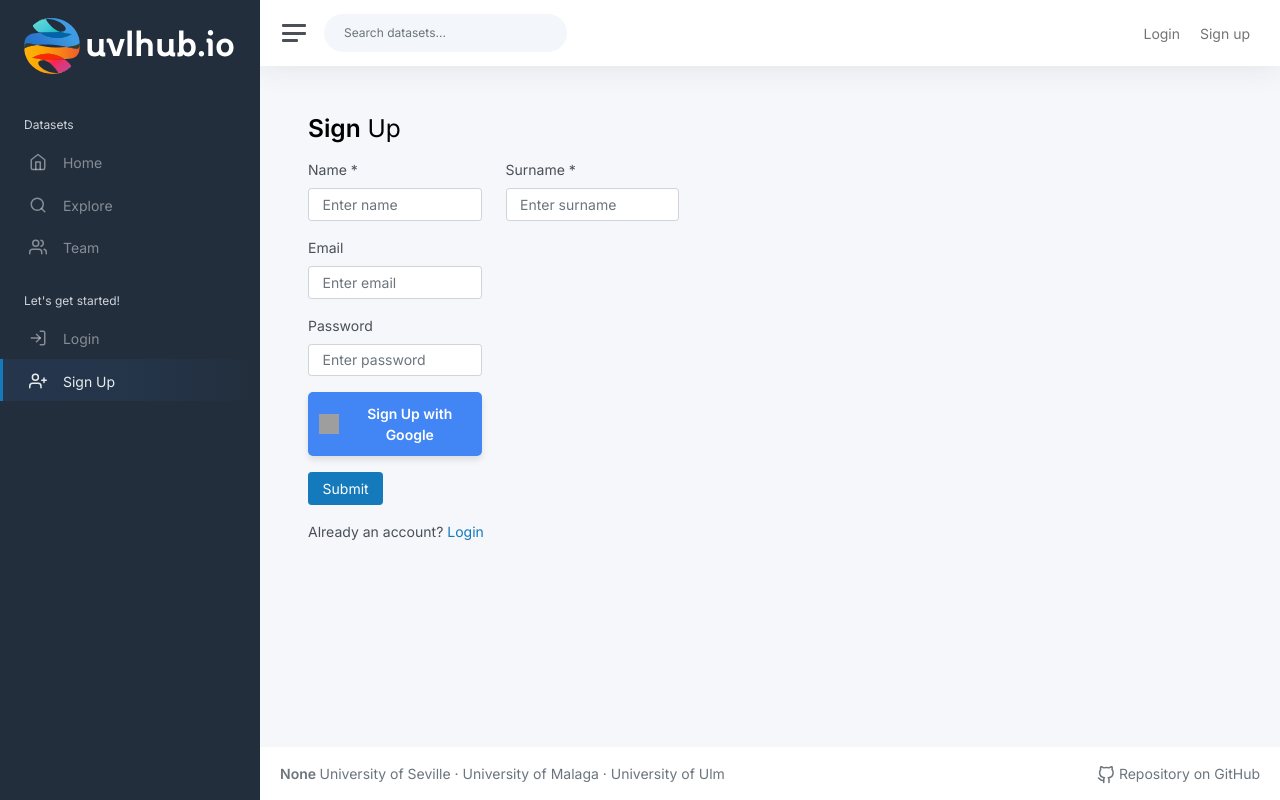
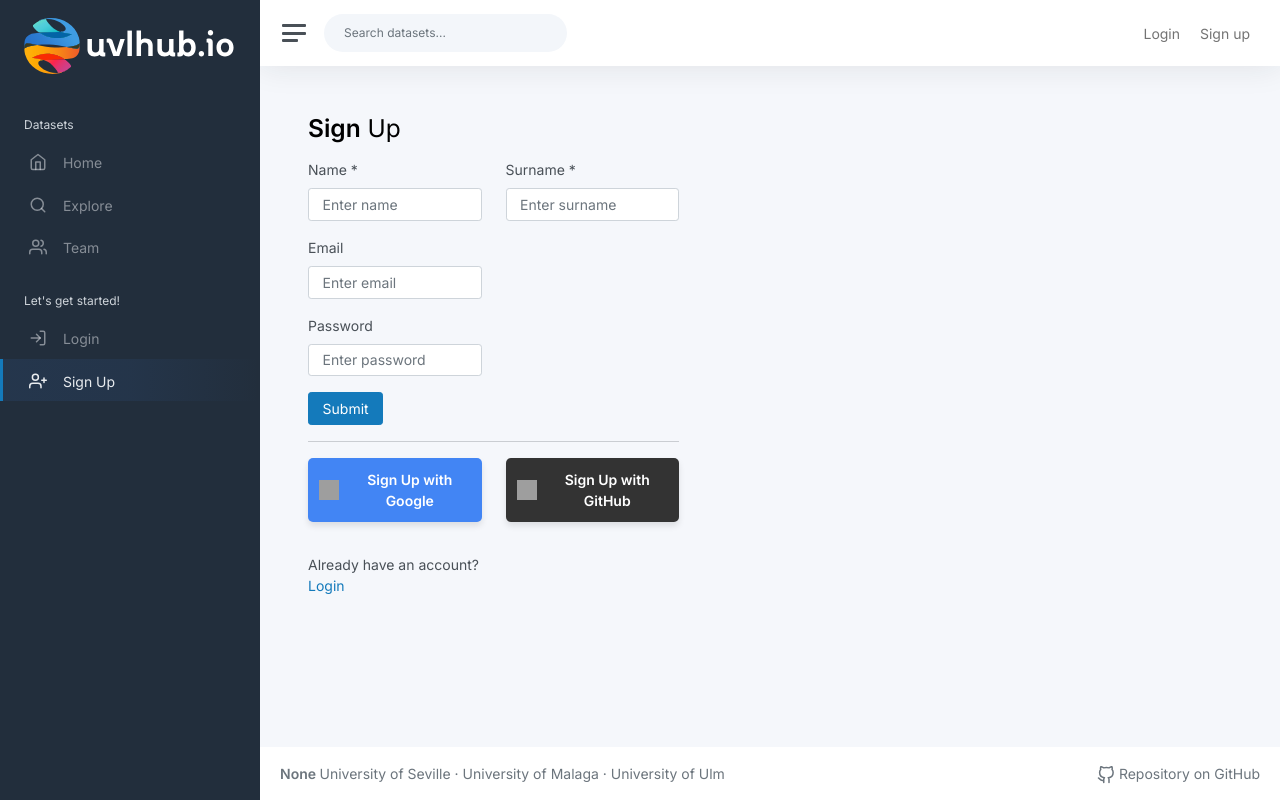
Before and after one commit to EGC-G2-tortilla/tortilla-hub, a Flask app: page /signup/ in a window 1280 px wide. Run offline with Flask 3, Linux system fonts and the light colour scheme; parts of the project's set-up code (start-up, migrations or seed data) failed here and were passed over; some libraries are stand-ins or nearby versions; grey boxes are pictures that could not be loaded.

Commit message:
feat: Añadida lógica de inicio de sesión y registro con Github
La lógica se controla de la siguiente manera: Si el usuario no está autenticado e intenta acceder a login o a signup se le enviará al formulario correspondiente. Si está autenticado e intenta acceder se le envía a la pantalla principal

```diff
--- a/app/modules/auth/routes.py
+++ b/app/modules/auth/routes.py
@@ -2,7 +2,7 @@ import os
 import secrets
 import string
 from dotenv import load_dotenv
-from flask import render_template, redirect, url_for, request, Flask
+from flask import render_template, redirect, url_for, session, request, Flask
 from flask_login import current_user, login_user, logout_user
 from werkzeug.security import generate_password_hash
 
@@ -29,6 +29,18 @@ google = oauth.register(
     server_metadata_url='https://accounts.google.com/.well-known/openid-configuration',
     client_kwargs={'scope': 'openid profile email'})
 
+github = oauth.register(
+    name='github',
+    client_id=os.getenv('GITHUB_CLIENT_ID'),
+    client_secret=os.getenv('GITHUB_CLIENT_SECRET'),
+    access_token_url='https://github.com/login/oauth/access_token',
+    access_token_params=None,
+    authorize_url='https://github.com/login/oauth/authorize',
+    authorize_params=None,
+    api_base_url='https://api.github.com/',
+    client_kwargs={'scope': 'user:email read:user'},
+    )
+
 
 def generate_random_password(length=12):
     characters = string.ascii_letters + string.digits + string.punctuation
@@ -39,6 +51,10 @@ def generate_random_password(length=12):
 def show_signup_form():
     if current_user.is_authenticated:
         return redirect(url_for('public.index'))
+
+    # Genera un estado único para la sesión
+    state = secrets.token_urlsafe(16)
+    session['signup_state'] = state
 
     form = SignupForm()
     if form.validate_on_submit():
@@ -58,20 +74,30 @@ def show_signup_form():
         login_user(user, remember=True)
         return redirect(url_for('public.index'))
 
-    return render_template("auth/signup_form.html", form=form)
+    return render_template("auth/signup_form.html", form=form, state=state)
 
 
 @auth_bp.route("/signup/google")
 def sign_up_google():
+    if session.get('signup_state') is None:
+        return redirect(url_for('auth.show_signup_form'))
     redirect_uri = url_for('auth.authorize_signup_google', _external=True)
     return google.authorize_redirect(redirect_uri)
 
 
+@auth_bp.route("/signup/github")
+def sign_up_github():
+    if session.get('signup_state') is None:
+        return redirect(url_for('auth.show_signup_form'))
+    redirect_uri = url_for('auth.authorize_github', _external=True, flow='signup')
+    return github.authorize_redirect(redirect_uri)
+
+
 @auth_bp.route("/authorize/signup/google")
 def authorize_signup_google():
-    if current_user.is_authenticated:
+    if current_user.is_authenticated and session.get('signup_state') is None:
         return redirect(url_for('public.index'))
-    if not current_user.is_authenticated:
+    if not current_user.is_authenticated and session.get('signup_state') is None:
         return redirect(url_for('auth.show_signup_form'))
     google.authorize_access_token()
     userinfo_endpoint = google.server_metadata['userinfo_endpoint']
@@ -82,6 +108,7 @@ def authorize_signup_google():
     # Comprueba si el usuario ya existe en la base de datos y si es un usuario de OAuth
     if user and user.is_oauth_user():
         login_user(user, remember=True)
+        session.pop('signup_state')  # Eliminar estado de signup
         return redirect(url_for('public.index'))
 
     # Si el usuario ya existe en la base de datos pero no es un usuario de OAuth
@@ -107,7 +134,7 @@ def authorize_signup_google():
         )
         # Log user
         login_user(user, remember=True)
-
+        session.pop('signup_state')  # Eliminar estado de signup
         return redirect(url_for('public.index'))
 
 
@@ -116,6 +143,10 @@ def login():
     if current_user.is_authenticated:
         return redirect(url_for('public.index'))
 
+    # Genera un estado único para la sesión
+    state = secrets.token_urlsafe(16)
+    session['login_state'] = state
+
     form = LoginForm()
     if request.method == 'POST' and form.validate_on_submit():
         if authentication_service.login(form.email.data, form.password.data):
@@ -123,7 +154,7 @@ def login():
 
         return render_template("auth/login_form.html", form=form, error='Invalid credentials')
 
-    return render_template('auth/login_form.html', form=form)
+    return render_template('auth/login_form.html', form=form, state=state)
 
 
 @auth_bp.route('/login/google')
@@ -132,11 +163,17 @@ def login_google():
     return google.authorize_redirect(redirect_uri)
 
 
+@auth_bp.route('/login/github')
+def login_github():
+    redirect_uri = url_for('auth.authorize_github', _external=True, flow='login')
+    return github.authorize_redirect(redirect_uri)
+
+
 @auth_bp.route("/authorize/login/google")
 def authorize_login_google():
-    if current_user.is_authenticated:
+    if current_user.is_authenticated and session.get('login_state') is None:
         return redirect(url_for('public.index'))
-    if not current_user.is_authenticated:
+    if not current_user.is_authenticated and session.get('login_state') is None:
         return redirect(url_for('auth.login'))
     google.authorize_access_token()
     userinfo_endpoint = google.server_metadata['userinfo_endpoint']
@@ -146,6 +183,7 @@ def authorize_login_google():
 
     # Comprueba si el usuario ya existe en la base de datos y si es un usuario de OAuth
     if user and user.is_oauth_user():
+        session.pop('login_state')  # Eliminar estado de login
         login_user(user, remember=True)
         return redirect(url_for('public.index'))
 
@@ -171,9 +209,70 @@ def authorize_login_google():
             oauth_provider_user_id=profile['sub']
         )
         # Log user
+        session.pop('login_state')  # Eliminar estado de login
         login_user(user, remember=True)
 
         return redirect(url_for('public.index'))
+
+
+@auth_bp.route("/authorize/github")
+def authorize_github():
+    if current_user.is_authenticated:
+        return redirect(url_for('public.index'))
+    flow = request.args.get('flow')
+    if (not flow or (flow not in ['signup', 'login']) or
+            (flow == 'signup' and session.get('signup_state') is None) or
+            (flow == 'login' and session.get('login_state') is None)):
+        return redirect(url_for('public.index'))
+    github.authorize_access_token()
+    resp = github.get('user')
+    profile = resp.json()
+
+    # Obtener email si no está en el perfil principal
+    if 'email' not in profile or not profile['email']:
+        emails_resp = github.get('user/emails')
+        profile['email'] = next((email_data['email'] for email_data in emails_resp.json() if email_data.get('primary')
+                                 and email_data.get('verified')), None)
+
+    if not profile.get('email'):
+        session.pop('signup_state', None)
+        session.pop('login_state', None)
+        return render_template(
+            "auth/show_signup_form.html" if flow == 'signup' else "auth/login_form.html",
+            form=SignupForm() if flow == 'signup' else LoginForm(),
+            error="Email not available from GitHub")
+    user = authentication_service.get_by_email(profile['email'])
+
+    if user:
+        if user.is_oauth_user():
+            login_user(user, remember=True)
+            return redirect(url_for('public.index'))
+
+        session.pop('signup_state', None)
+        session.pop('login_state', None)
+        return render_template("auth/show_signup_form.html"
+                               if flow == 'signup' else "auth/login_form.html", form=SignupForm()
+                               if flow == 'signup' else LoginForm(), error="Email already in use")
+
+    # Crear usuario si no existe
+    random_password = generate_random_password()
+    hashed_password = generate_password_hash(random_password)
+    name = profile.get('name', profile.get('login'))
+    surname = profile.get('family_name', 'No Surname')
+    user = authentication_service.create_with_profile_and_oauth_provider_appended(
+        email=profile['email'],
+        password=hashed_password,
+        name=name,
+        surname=surname,
+        oauth_provider='github',
+        oauth_provider_user_id=profile['id']
+    )
+
+    login_user(user, remember=True)
+    session.pop('signup_state', None)
+    session.pop('login_state', None)
+    session.pop('s')
+    return redirect(url_for('public.index'))
 
 
 @auth_bp.route('/logout')
--- a/app/modules/auth/templates/auth/signup_form.html
+++ b/app/modules/auth/templates/auth/signup_form.html
@@ -3,17 +3,14 @@
 {% block title %}Sign up{% endblock %}
 
 {% block content %}
-
     <h1 class="h2 mb-3"><b>Sign</b> Up</h1>
 
     <div class="row">
         <div class="col-5">
-
             <form action="" method="post" novalidate>
                 {{ form.hidden_tag() }}
 
                 <div class="row">
-
                     <div class="col-md-6 col-lg-6 col-xs-12">
                         <div class="mb-3">
                             {{ form.name.label(class="form-label") }} *
@@ -33,16 +30,9 @@
                             {% endfor %}
                         </div>
                     </div>
-
                 </div>
 
                 <div class="row">
-
-
-                </div>
-
-                <div class="row">
-
                     <div class="col-md-6 col-lg-6 col-xs-12">
                         <div class="mb-3">
                             {{ form.email.label(class="form-label") }}
@@ -52,12 +42,9 @@
                             {% endfor %}
                         </div>
                     </div>
-
                 </div>
 
-
                 <div class="row">
-
                     <div class="col-md-6 col-lg-6 col-xs-12">
                         <div class="mb-3">
                             {{ form.password.label(class="form-label") }}
@@ -67,8 +54,25 @@
                             {% endfor %}
                         </div>
                     </div>
+                </div>
 
+                <div class="row">
+                    <div class="col-lg-6 col-12">
+                        {{ form.submit(class="btn btn-primary") }}
+                    </div>
                 </div>
+
+                <div class="row">
+                    <div class="col-lg-6 col-12">
+                        {% if error %}
+                            <div class="mt-3">
+                                <p style="color: red;"><strong>Error:</strong> {{ error }}</p>
+                            </div>
+                        {% endif %}
+                    </div>
+                </div>
+
+                <hr> <!-- Divider line to separate the OAuth buttons -->
 
                 <div class="row">
                     <div class="col-lg-6 col-12 mb-3">
@@ -77,49 +81,25 @@
                             <span style="font-weight: bold;">Sign Up with Google</span>
                         </a>
                     </div>
-                </div>
 
-
-
-                <div class="row">
-
-                    <div class="col-lg-6 col-12">
-                        {{ form.submit(class="btn btn-primary") }}
+                    <div class="col-lg-6 col-12 mb-3">
+                        <a href="{{ url_for('auth.sign_up_github') }}" class="btn btn-block" style="background-color: #333; color: white; display: flex; align-items: center; justify-content: center; border-radius: 5px; padding: 10px; box-shadow: 0 4px 6px rgba(0, 0, 0, 0.1); transition: background-color 0.3s ease;">
+                            <img src="https://github.githubassets.com/images/modules/logos_page/GitHub-Mark.png" alt="GitHub logo" style="width: 20px; height: 20px; margin-right: 10px;">
+                            <span style="font-weight: bold;">Sign Up with GitHub</span>
+                        </a>
                     </div>
-
                 </div>
 
                 <div class="row">
-
-                    <div class="col-lg-6 col-12">
-
-                        {% if error %}
-
-                            <div class="mt-3">
-                                <p style="color: red;"><strong>Error:</strong> {{ error }}
-                            </div>
-
-                        {% endif %}
-
-                    </div>
-
-                </div>
-
-                <div class="row">
-
                     <div class="mt-3">
                         <div class="col-lg-6 col-12">
-                            Already an account? <a href="{{ url_for('auth.login') }}">Login</a>
+                            Already have an account? <a href="{{ url_for('auth.login') }}">Login</a>
                         </div>
                     </div>
-
                 </div>
-
             </form>
-
         </div>
     </div>
-
 {% endblock %}
 
 {% block scripts %}
```
Also changed, not shown: app/modules/auth/templates/auth/login_form.html (+8 -0 lines).
